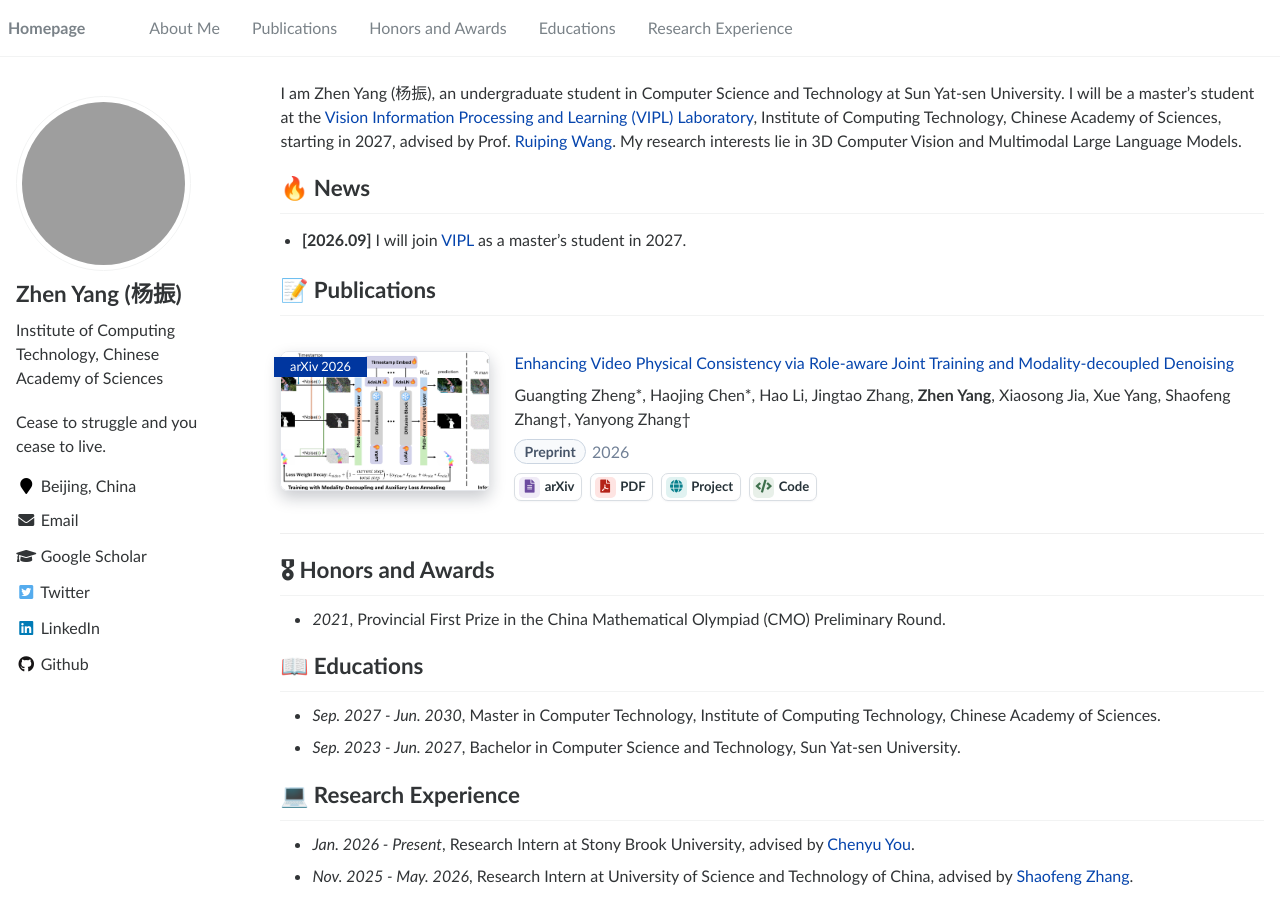
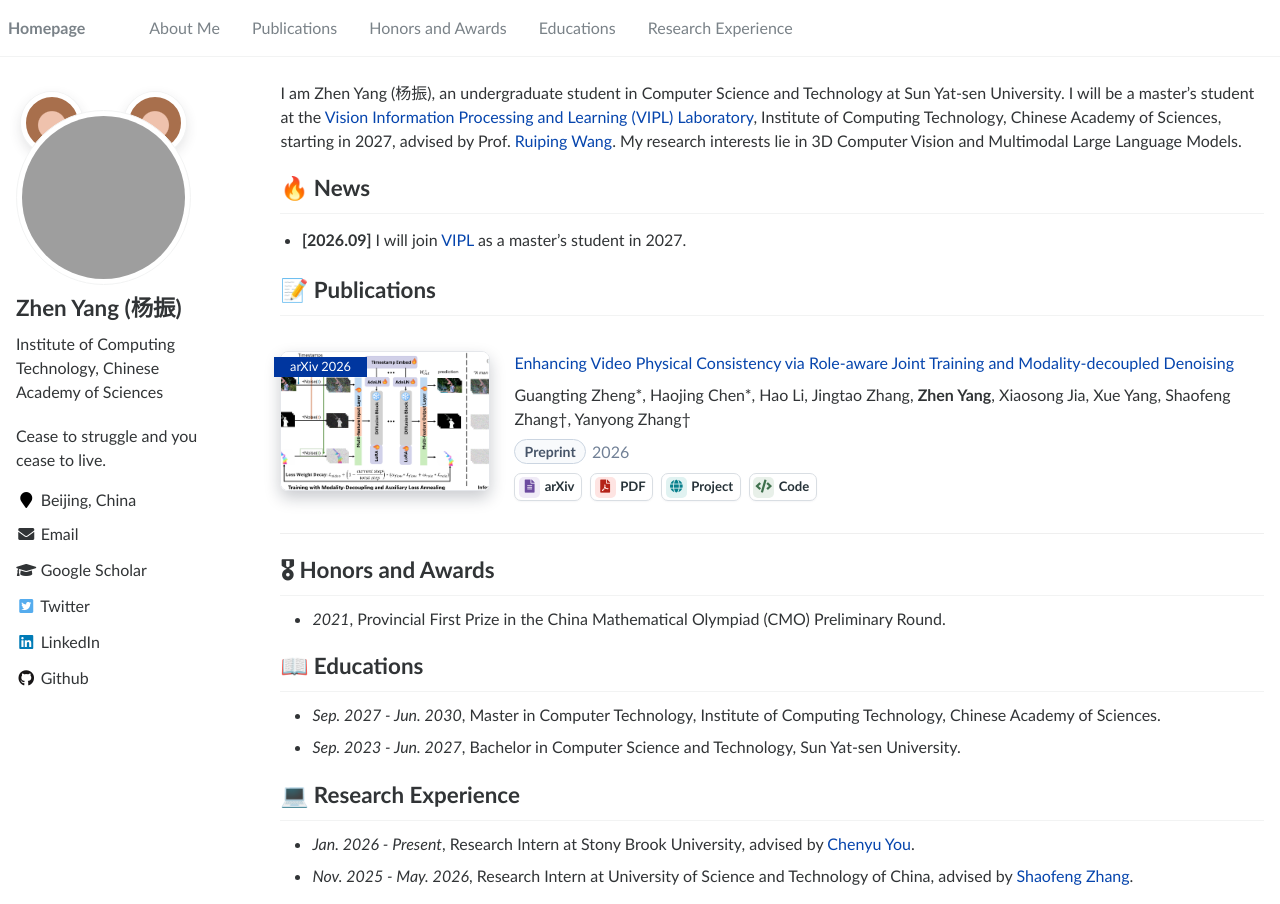
Before and after one commit to MichaelYeung2004/michaelyeung2004.github.io, a Jekyll site: the page built from _pages/about.md, in a window 1280 px wide. Built offline with Jekyll 4.4.1, drawn with Linux system fonts in a browser that asks for light colours; grey boxes are pictures that could not be loaded.

Commit message:
Add bear ears to profile avatar

```diff
--- a/_includes/author-profile.html
+++ b/_includes/author-profile.html
@@ -4,7 +4,7 @@
 
 <div itemscope itemtype="http://schema.org/Person" class="profile_box">
 
-  <div class="author__avatar">
+  <div class="author__avatar author__avatar-frame">
     <img src="{{ author.avatar }}" data-full-src="/assets/images/photos/yangzhen.png" class="author__avatar progressive-image" alt="{{ author.name }}" width="480" height="600" decoding="async" fetchpriority="high">
   </div>
 
--- a/_sass/_sidebar.scss
+++ b/_sass/_sidebar.scss
@@ -99,6 +99,62 @@
     @include breakpoint($large) {
       padding: 5px;
       border: 1px solid $border-color;
+    }
+  }
+}
+
+.author__avatar-frame {
+  position: relative;
+  isolation: isolate;
+  margin-top: 7px;
+
+  &::before,
+  &::after {
+    content: "";
+    position: absolute;
+    z-index: 0;
+    top: -9px;
+    width: 29px;
+    height: 29px;
+    border: 3px solid #fff;
+    border-radius: 50%;
+    background: radial-gradient(circle at 50% 54%, #efc2ad 0 35%, #a86f4c 38% 100%);
+    box-shadow: 0 0 0 1px $border-color, 0 3px 8px rgba(49, 52, 54, 0.12);
+  }
+
+  &::before {
+    left: 1px;
+  }
+
+  &::after {
+    right: 1px;
+  }
+
+  img {
+    position: relative;
+    z-index: 1;
+    background: #fff;
+  }
+
+  @include breakpoint($large) {
+    width: 175px;
+    margin-top: 14px;
+
+    &::before,
+    &::after {
+      top: -18px;
+      width: 62px;
+      height: 62px;
+      border-width: 5px;
+      box-shadow: 0 0 0 1px $border-color, 0 5px 13px rgba(49, 52, 54, 0.14);
+    }
+
+    &::before {
+      left: 5px;
+    }
+
+    &::after {
+      right: 5px;
     }
   }
 }
```
